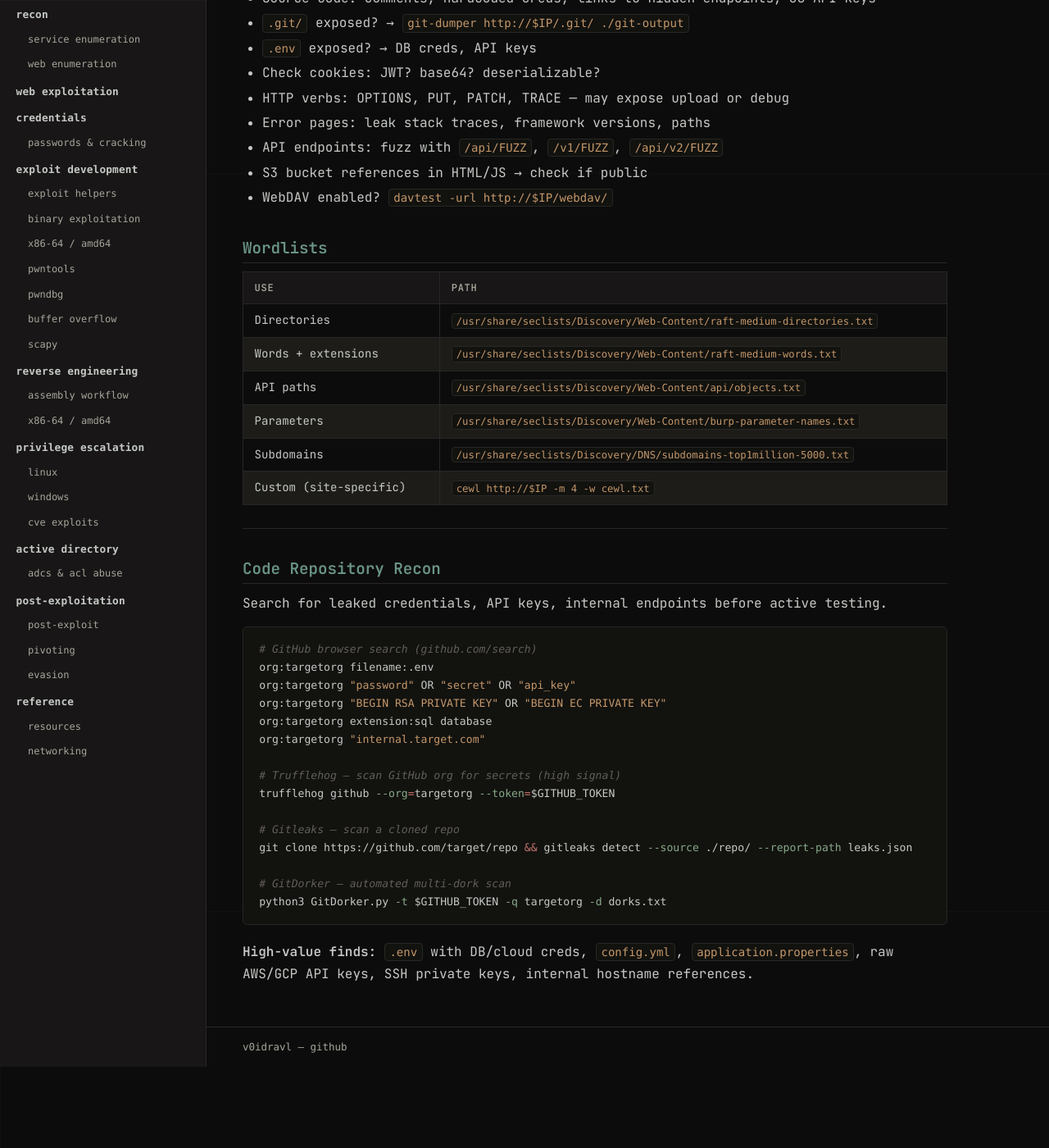
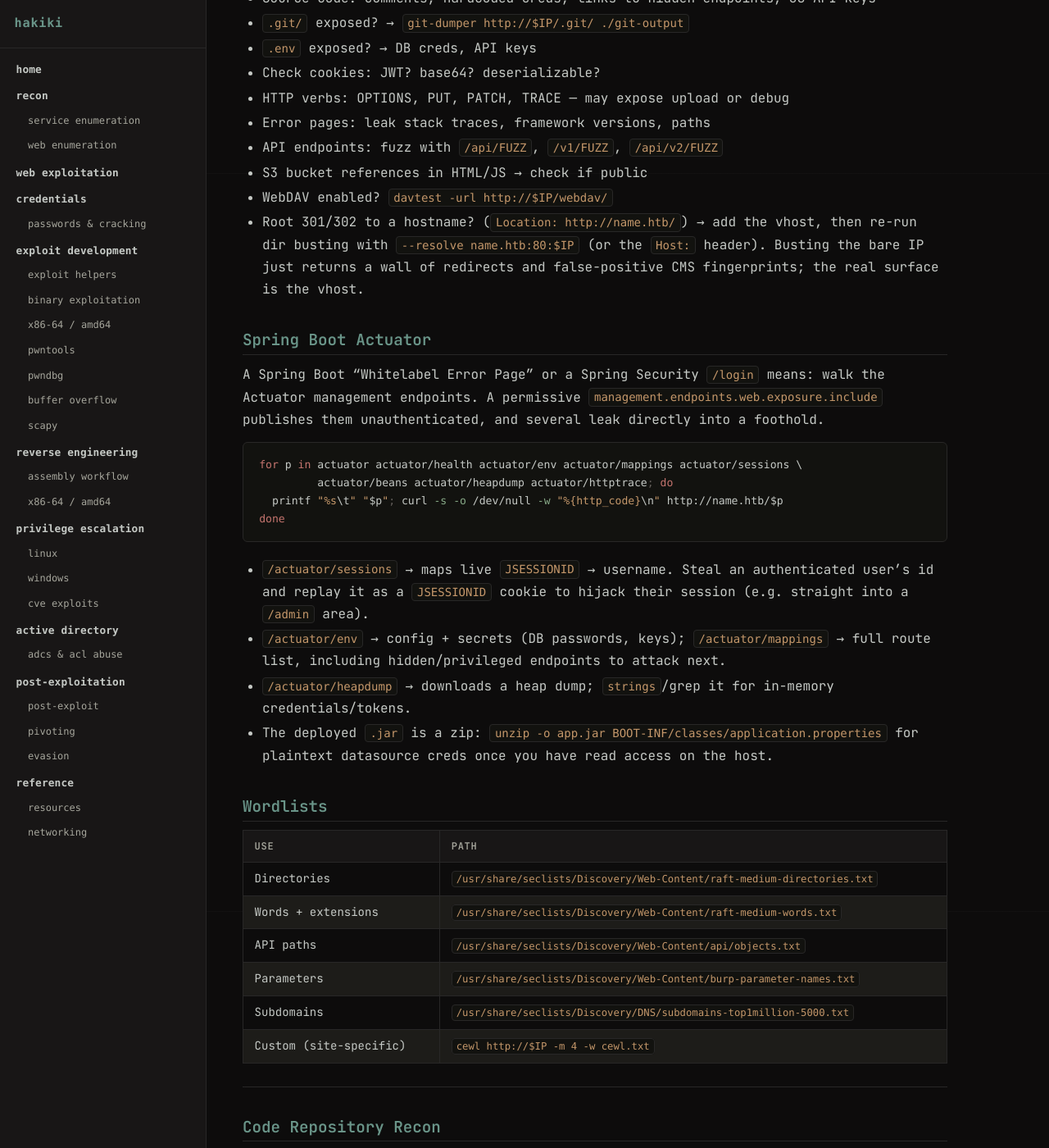
Before and after one commit to v0idravl/hakiki, a Jekyll site: the page built from recon/web_enumeration.md, in a window 1280 px wide and 1400 px high, scrolled down 2489 px. Shown: the whole window at 82% size. Built offline with Jekyll 4.4.1, drawn with Linux system fonts in a browser that asks for light colours; our own code applies the rules of GitHub Pages for plain Markdown files; before the commit the page ends 3790 px from its top, so only the background shows below that.

Commit message:
recon: add Spring Boot Actuator enum + vhost-redirect re-bust note (CozyHosting)

````diff
--- a/recon/web_enumeration.md
+++ b/recon/web_enumeration.md
@@ -107,6 +107,30 @@
 - API endpoints: fuzz with `/api/FUZZ`, `/v1/FUZZ`, `/api/v2/FUZZ`
 - S3 bucket references in HTML/JS → check if public
 - WebDAV enabled? `davtest -url http://$IP/webdav/`
+- Root 301/302 to a hostname? (`Location: http://name.htb/`) → add the vhost, then re-run dir
+  busting with `--resolve name.htb:80:$IP` (or the `Host:` header). Busting the bare IP just
+  returns a wall of redirects and false-positive CMS fingerprints; the real surface is the vhost.
+
+## Spring Boot Actuator
+
+A Spring Boot "Whitelabel Error Page" or a Spring Security `/login` means: walk the Actuator
+management endpoints. A permissive `management.endpoints.web.exposure.include` publishes them
+unauthenticated, and several leak directly into a foothold.
+
+```bash
+for p in actuator actuator/health actuator/env actuator/mappings actuator/sessions \
+         actuator/beans actuator/heapdump actuator/httptrace; do
+  printf "%s\t" "$p"; curl -s -o /dev/null -w "%{http_code}\n" http://name.htb/$p
+done
+```
+
+- `/actuator/sessions` → maps live `JSESSIONID` → username. Steal an authenticated user's id and
+  replay it as a `JSESSIONID` cookie to hijack their session (e.g. straight into a `/admin` area).
+- `/actuator/env` → config + secrets (DB passwords, keys); `/actuator/mappings` → full route list,
+  including hidden/privileged endpoints to attack next.
+- `/actuator/heapdump` → downloads a heap dump; `strings`/grep it for in-memory credentials/tokens.
+- The deployed `.jar` is a zip: `unzip -o app.jar BOOT-INF/classes/application.properties` for
+  plaintext datasource creds once you have read access on the host.
 
 ## Wordlists
 
````
